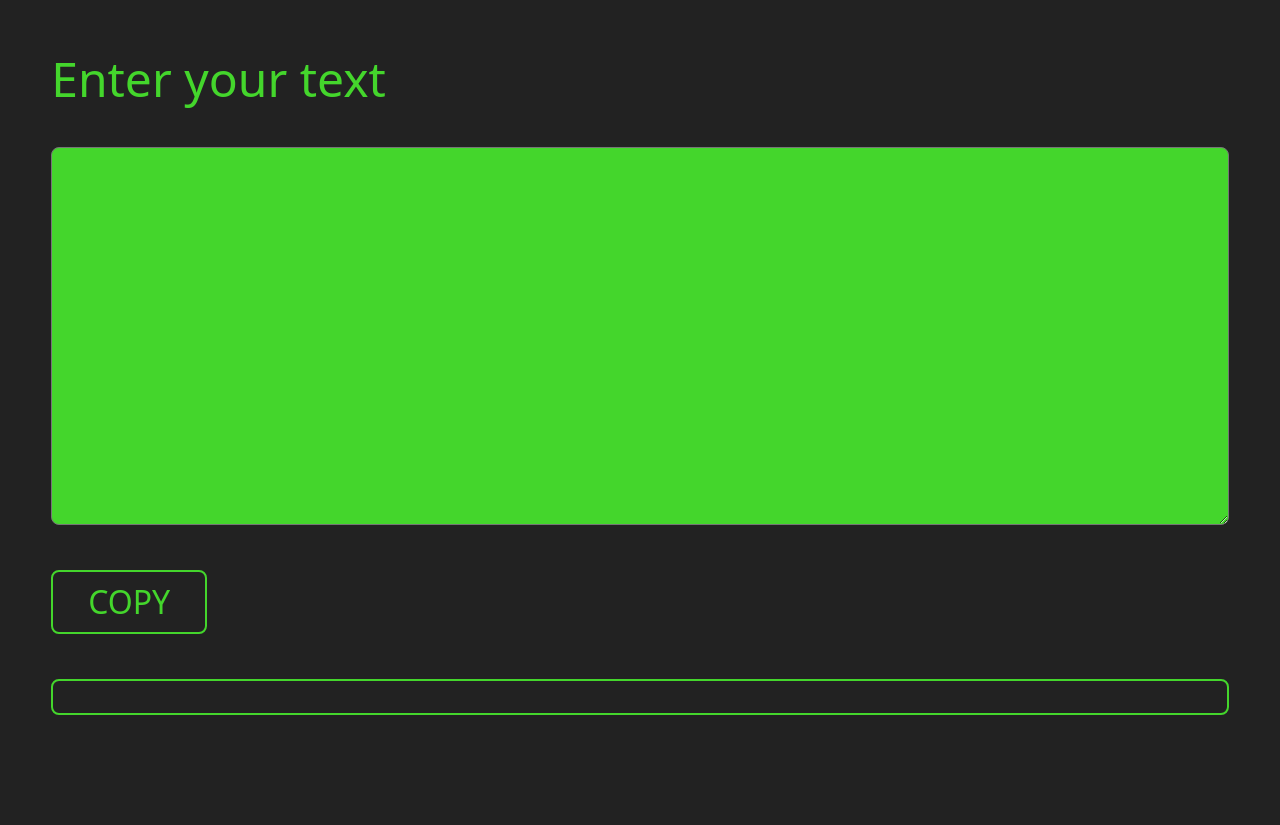
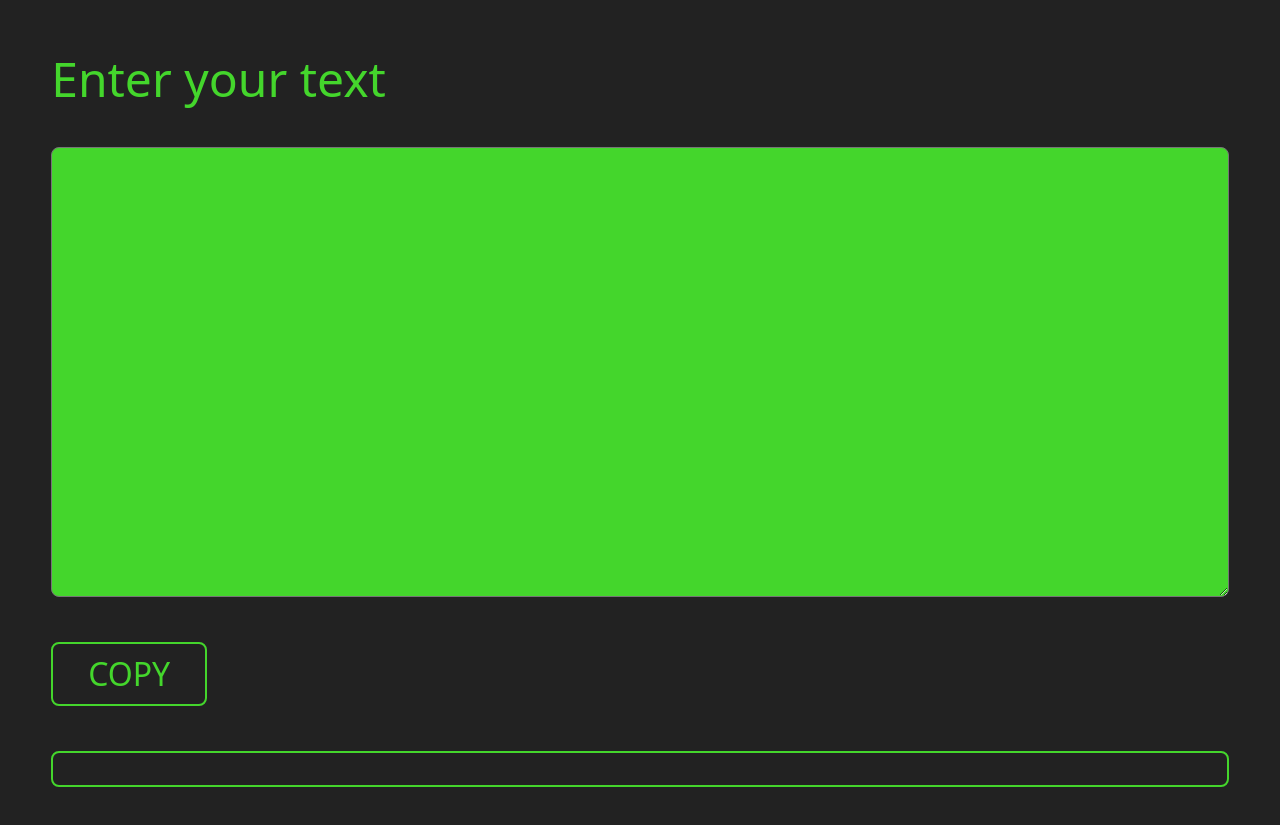
Before and after one commit to ichirotiheiroki/nonlat, a plain HTML site: page index.html in a window 1280 px wide. Shown: the part 67-892 px from the top of the page. Before the commit the page ends 832 px from the top, so only its background shows below. Drawn offline with nearby package versions, Linux system fonts and the light colour scheme; a web font is replaced by a local one.

Commit message:
Update index.html
Fix

```diff
--- a/index.html
+++ b/index.html
@@ -1,5 +1,6 @@
 <!doctype html>
 <html lang="en">
+
 <head>
     <meta charset="UTF-8">
     <meta name="viewport"
@@ -96,11 +97,11 @@
             transition: 300ms;
         }
 
-        button:hover{
+        button:hover {
             box-shadow: rgb(67, 212, 44) 0px 7px 29px 0px;
         }
 
-        button:active{
+        button:active {
             transform: translateY(10px);
             background-color: #44D62C;
             color: #222222;
@@ -118,14 +119,15 @@
             color: #44D62C;
         }
 
-        .container{
+        .container {
             margin-left: 4% !important;
             margin-right: 4% !important;
             max-width: 100% !important;
-            padding: 0!important;
+            padding: 0 !important;
         }
     </style>
 </head>
+
 <body>
     <nav class="navbar main-color">
         <div class="container">
@@ -138,7 +140,7 @@
 
     <div class="d-flex flex-column ta-container">
         <label for="latin-text" class="">Enter your text</label>
-    <textarea id="latin-text" cols="30" rows="10"></textarea>
+        <textarea id="latin-text" cols="30" rows="12"></textarea>
     </div>
     <!--<button>FIND</button>-->
     <button>COPY</button>
@@ -147,4 +149,5 @@
     </div>
     <script src="main.js?ver=1"></script>
 </body>
+
 </html>
```
Lines whose indentation alone changed are shown as unchanged.
